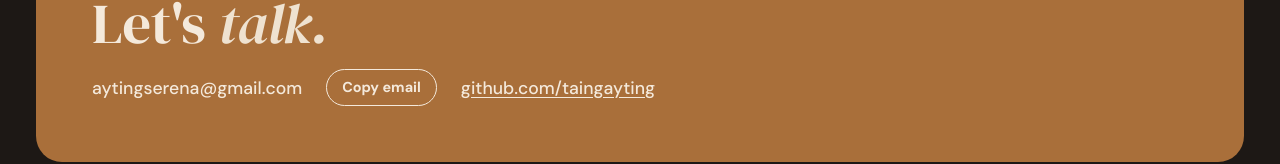
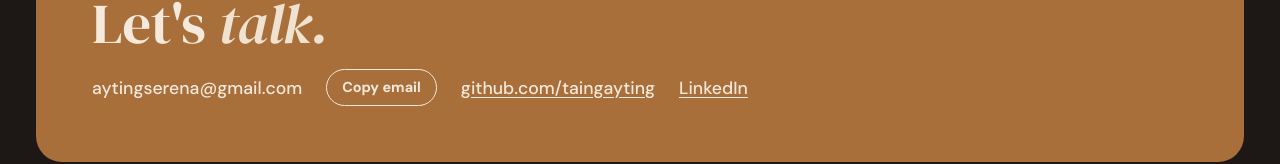
Before and after one commit to taingayting/portfolio, a plain HTML site: page index.html in a window 1280 px wide. Shown: the part 7405-7569 px from the top of the page. Drawn offline with Linux system fonts and the light colour scheme; a web font is replaced by a local one.

Commit message:
Add LinkedIn link
Co-Authored-By: Claude Opus 5.5 <noreply@anthropic.com>

```diff
--- a/index.html
+++ b/index.html
@@ -366,6 +366,7 @@ dialog::backdrop { background: rgba(15, 11, 9, .94); }
       <span id="email">aytingserena@gmail.com</span>
       <button class="btn" type="button" id="copy-email">Copy email</button>
       <a href="https://github.com/taingayting" rel="noopener">github.com/taingayting</a>
+      <a href="https://www.linkedin.com/in/taing-ayting-511655378" rel="noopener">LinkedIn</a>
     </div>
   </div>
 </div>
```
